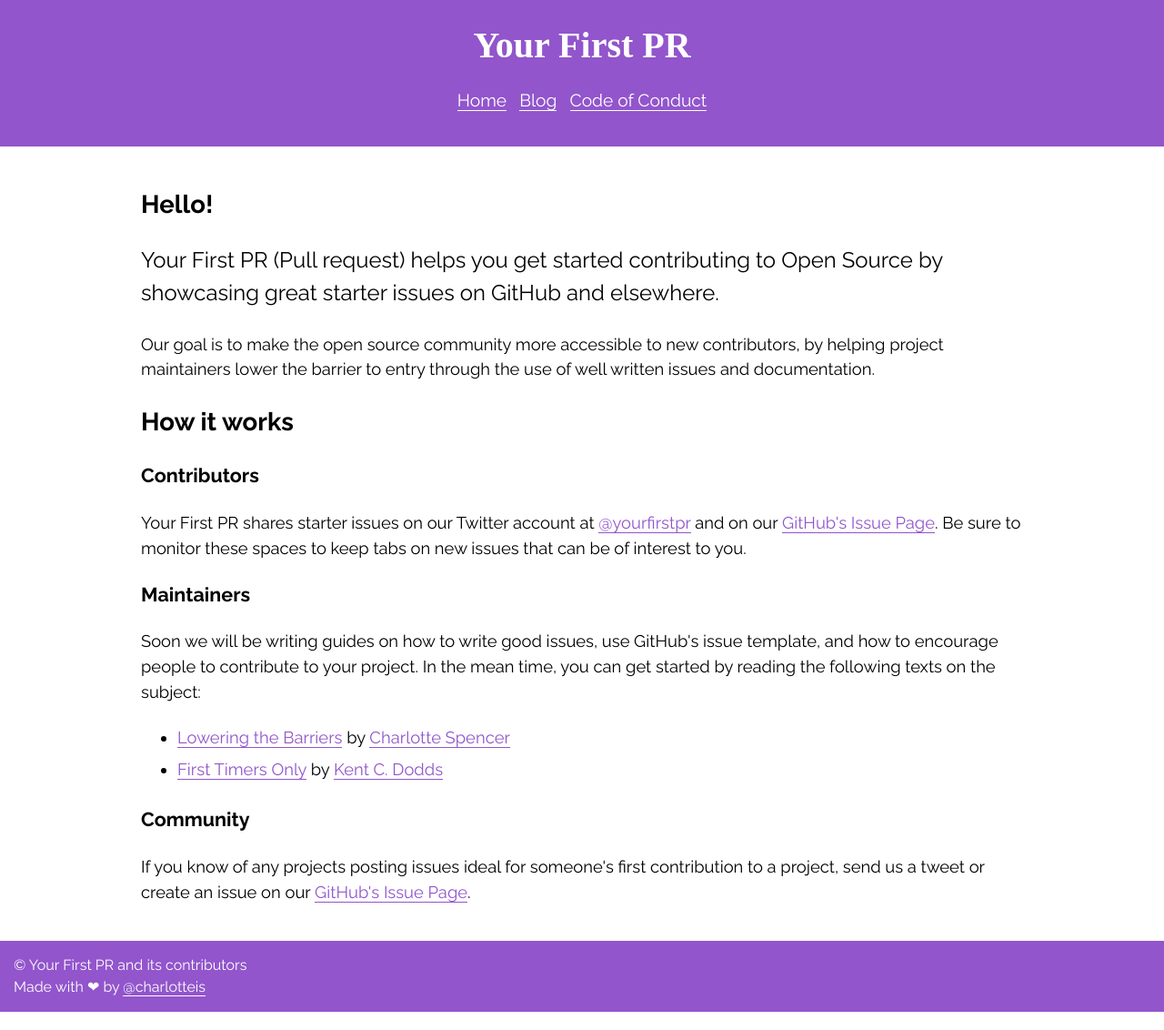
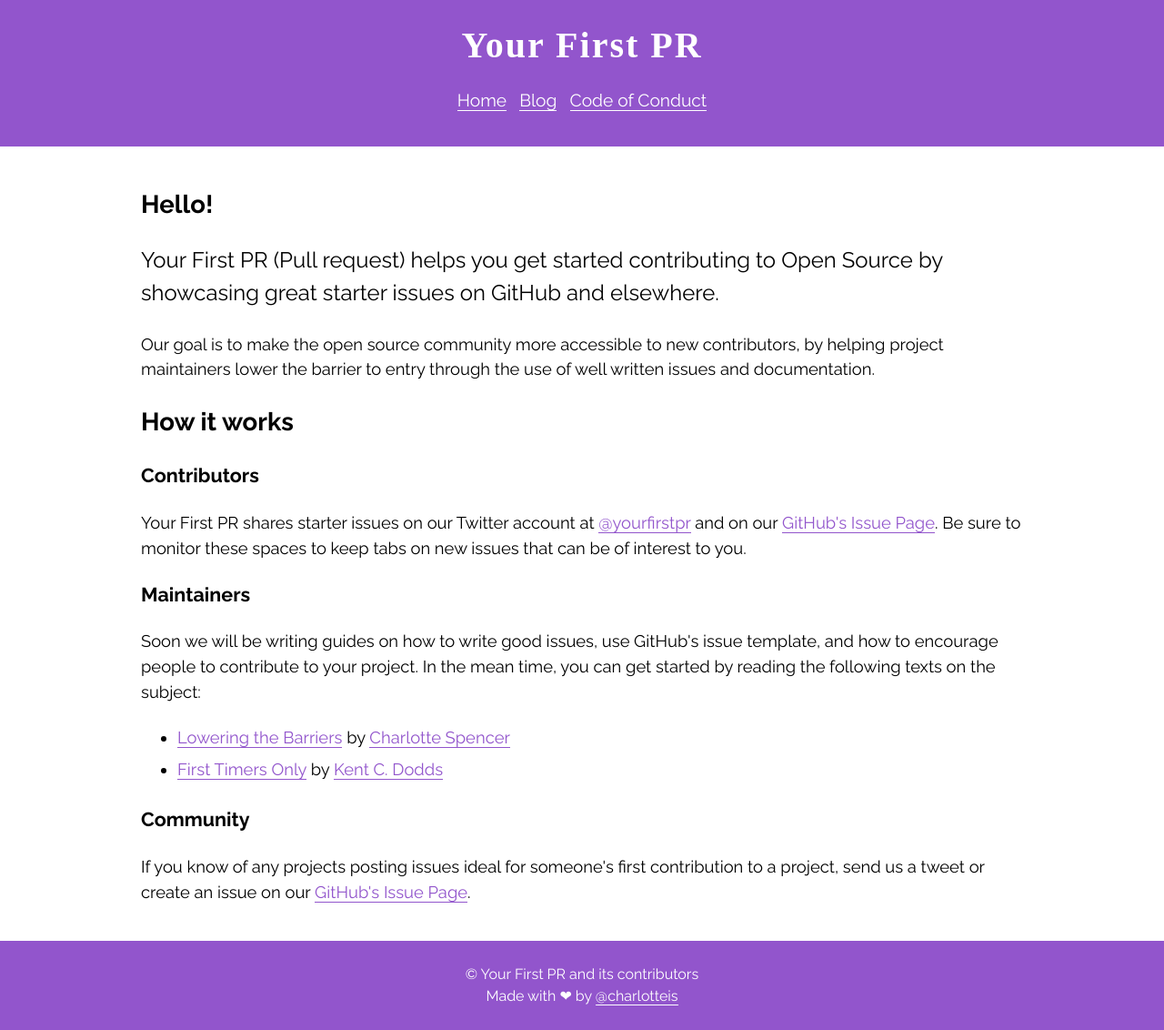
Before and after one commit to yourfirstpr/yourfirstpr.github.io, a Jekyll site: the page built from index.html, in a window 1280 px wide. Shown: the whole page at 91% size. Built offline with Jekyll 4.4.1, drawn with Linux system fonts in a browser that asks for light colours; nearby versions of some CDN libraries; some web fonts are replaced.

Commit message:
Center aligned the footer and a little style tweaking in heading

```diff
--- a/assets/css/styles.css
+++ b/assets/css/styles.css
@@ -23,6 +23,7 @@
     font-family: "Nixie One" !important;
     text-align: center;
     font-size: 2.5em;
+    letter-spacing: 2px;
 }
 
 header a, footer a {
@@ -101,6 +102,7 @@
     background: var(--base-color);
     color: #FFF;
     font-size: 1em;
+    text-align: center;
 }
 
 footer a {
@@ -108,7 +110,7 @@
 }
 
 footer p {
-    margin: 10px auto;
+    margin: 20px auto;
     max-width: 1280px;
     box-sizing: border-box;
 }
```
